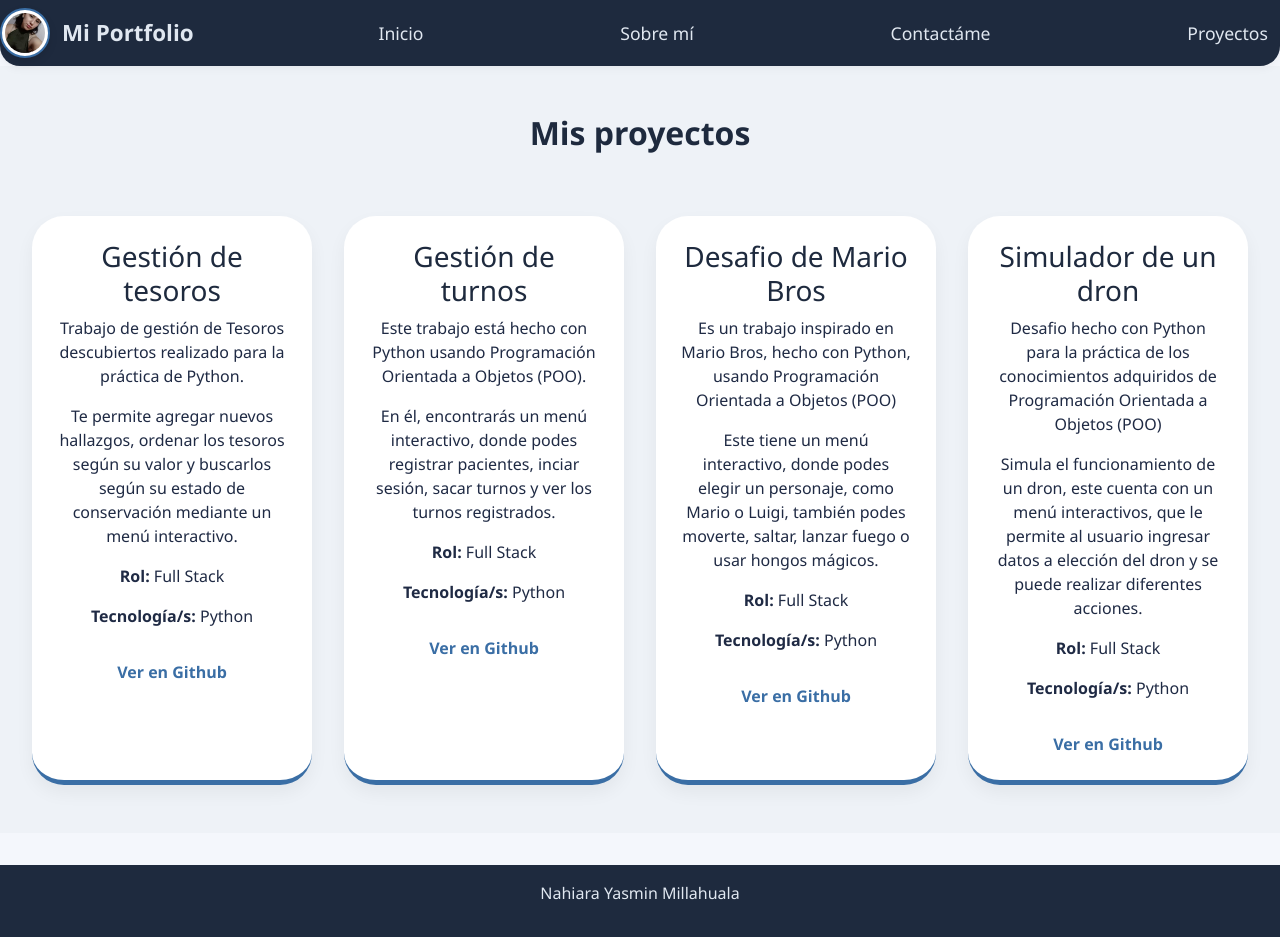
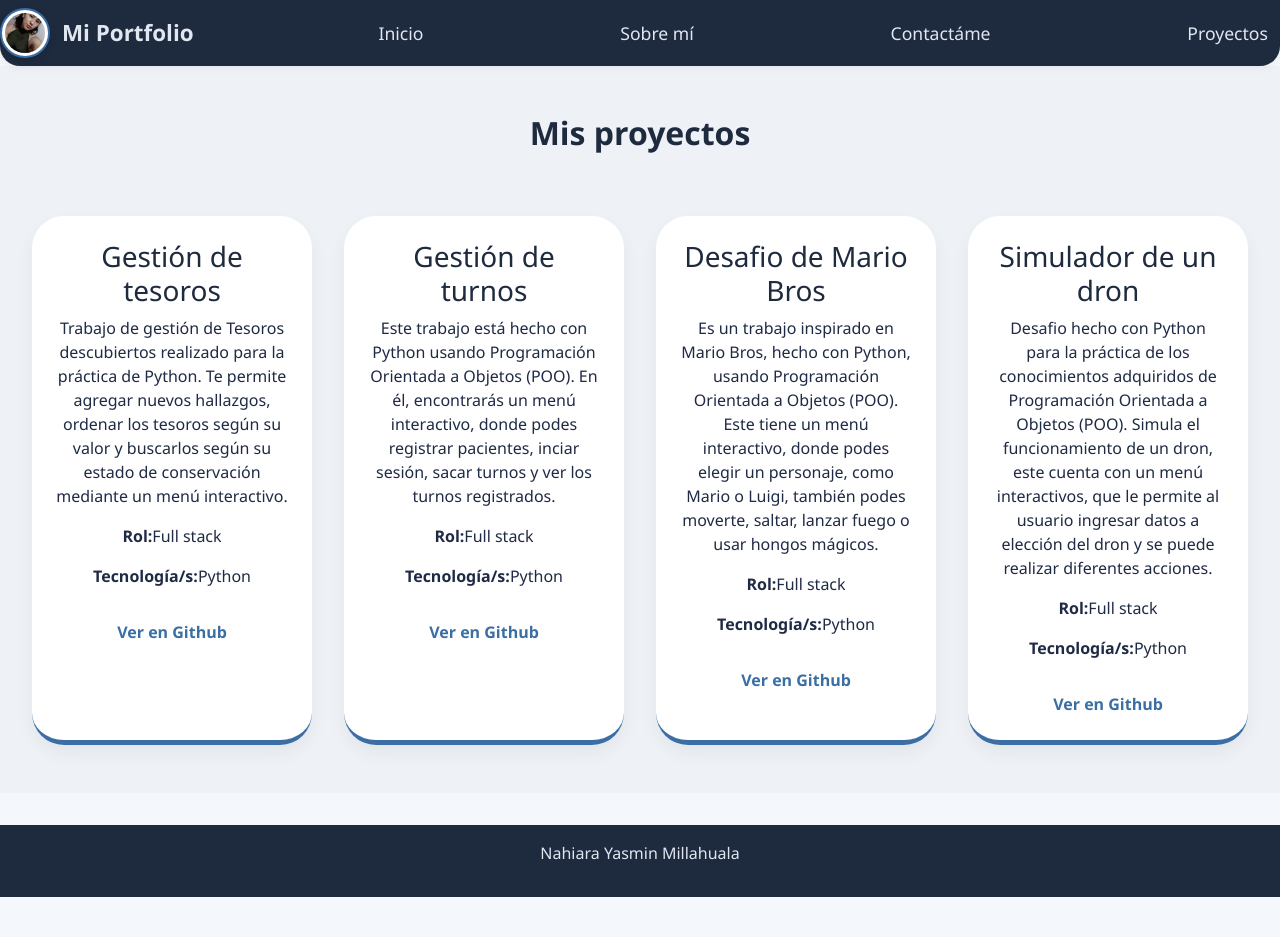
Before and after one commit to Nahi-83/Portfolio, an Angular app: page /projects in a window 1280 px wide. After the commit the page ends 897 px from the top, so only its background shows below. Built offline with nearby package versions, Linux system fonts and the light colour scheme.

Commit message:
Agregué el servicio e hice dinámica la carga de los proyectos

```diff
--- a/src/app/app.config.ts
+++ b/src/app/app.config.ts
@@ -6,6 +6,6 @@ import { routes } from './app.routes';
 export const appConfig: ApplicationConfig = {
   providers: [
     provideBrowserGlobalErrorListeners(),
-    provideRouter(routes)
+    provideRouter(routes),
   ]
 };
--- a/src/app/pages/projects/projects.html
+++ b/src/app/pages/projects/projects.html
@@ -1,6 +1,6 @@
 <section class="proyectosContainer">
     <h2><strong>Mis proyectos</strong></h2>
-    <div class="fondoProyecto">
+    <!-- <div class="fondoProyecto">
         <h3>Gestión de tesoros</h3>
         <p>Trabajo de gestión de Tesoros descubiertos realizado para la práctica de Python.</p>
         <p>Te permite agregar nuevos hallazgos, ordenar los tesoros según su valor y buscarlos según su estado de conservación mediante un menú interactivo.</p>
@@ -18,7 +18,7 @@
     </div>
     <div class="fondoProyecto">
         <h3>Desafio de Mario Bros</h3>
-        <p>Es un trabajo inspirado en Mario Bros, hecho con Python, usando Programación Orientada a Objetos (POO)</p>
+        <p>Es un trabajo inspirado en Mario Bros, hecho con Python, usando Programación Orientada a Objetos (POO).</p>
         <p>Este tiene un menú interactivo, donde podes elegir un personaje, como Mario o Luigi, también podes moverte, saltar, lanzar fuego o usar hongos mágicos.</p>
         <p><strong>Rol:</strong> Full Stack</p>
         <p><strong>Tecnología/s:</strong> Python</p>
@@ -26,10 +26,19 @@
     </div>
     <div class="fondoProyecto">
         <h3>Simulador de un dron</h3>
-        <p>Desafio hecho con Python para la práctica de los conocimientos adquiridos de Programación Orientada a Objetos (POO)</p>
+        <p>Desafio hecho con Python para la práctica de los conocimientos adquiridos de Programación Orientada a Objetos (POO).</p>
         <p>Simula el funcionamiento de un dron, este cuenta con un menú interactivos, que le permite al usuario ingresar datos a elección del dron y se puede realizar diferentes acciones.</p>
         <p><strong>Rol:</strong> Full Stack</p>
         <p><strong>Tecnología/s:</strong> Python</p>
         <a href="https://github.com/Nahi-83/Desafio-de-POO" target="_blank" class="linkGithub">Ver en Github</a>
+    </div> -->
+    @for (proyecto of proyectos; track $index) {
+    <div class="fondoProyecto">
+        <h3>{{proyecto.tituloProyecto}}</h3>
+        <p>{{proyecto.descripcion}}</p>
+        <p><strong>Rol:</strong>{{proyecto.rol}}</p>
+        <p><strong>Tecnología/s:</strong>{{proyecto.tecnologias}}</p>
+        <a [href]="proyecto.link" target="_blank" class="linkGithub">Ver en Github</a>
     </div>
+    }
 </section>
--- a/src/app/pages/projects/projects.ts
+++ b/src/app/pages/projects/projects.ts
@@ -1,4 +1,5 @@
-import { Component } from '@angular/core';
+import { Component, inject } from '@angular/core';
+import {Datos} from '../../servicios/datos'
 
 @Component({
   selector: 'app-projects',
@@ -6,4 +7,7 @@ import { Component } from '@angular/core';
   imports: [],
   templateUrl: './projects.html',
 })
-export class Projects {}
+export class Projects {
+  private datos = inject(Datos)
+  proyectos = this.datos.devolverObjeto()
+}
--- /dev/null
+++ b/src/app/servicios/datos.ts
@@ -0,0 +1,41 @@
+import { Injectable } from '@angular/core';
+
+@Injectable({
+  providedIn: 'root',
+})
+export class Datos {
+  projects = [
+    {
+      tituloProyecto: "Gestión de tesoros",
+      descripcion: "Trabajo de gestión de Tesoros descubiertos realizado para la práctica de Python. Te permite agregar nuevos hallazgos, ordenar los tesoros según su valor y buscarlos según su estado de conservación mediante un menú interactivo.",
+      rol: "Full stack",
+      tecnologias: ["Python"],
+      link: "https://github.com/Nahi-83/desafioTesoro"
+    },
+    {
+      tituloProyecto: "Gestión de turnos",
+      descripcion: "Este trabajo está hecho con Python usando Programación Orientada a Objetos (POO). En él, encontrarás un menú interactivo, donde podes registrar pacientes, inciar sesión, sacar turnos y ver los turnos registrados.",
+      rol: "Full stack",
+      tecnologias: ["Python"],
+      link: "https://github.com/Nahi-83/gestionDeTurnos"
+    },
+    {
+      tituloProyecto: "Desafio de Mario Bros",
+      descripcion: "Es un trabajo inspirado en Mario Bros, hecho con Python, usando Programación Orientada a Objetos (POO). Este tiene un menú interactivo, donde podes elegir un personaje, como Mario o Luigi, también podes moverte, saltar, lanzar fuego o usar hongos mágicos.",
+      rol: "Full stack",
+      tecnologias: ["Python"],
+      link: "https://github.com/Nahi-83/DesafioMarioBros"
+    },
+    {
+      tituloProyecto: "Simulador de un dron",
+      descripcion: "Desafio hecho con Python para la práctica de los conocimientos adquiridos de Programación Orientada a Objetos (POO). Simula el funcionamiento de un dron, este cuenta con un menú interactivos, que le permite al usuario ingresar datos a elección del dron y se puede realizar diferentes acciones.",
+      rol: "Full stack",
+      tecnologias: ["Python"],
+      link: "https://github.com/Nahi-83/Desafio-de-POO"
+    }
+  ]
+
+  devolverObjeto(){
+    return this.projects
+  }
+}
```
Also changed, not shown: public/projects.json (added, +16 -0 lines).
